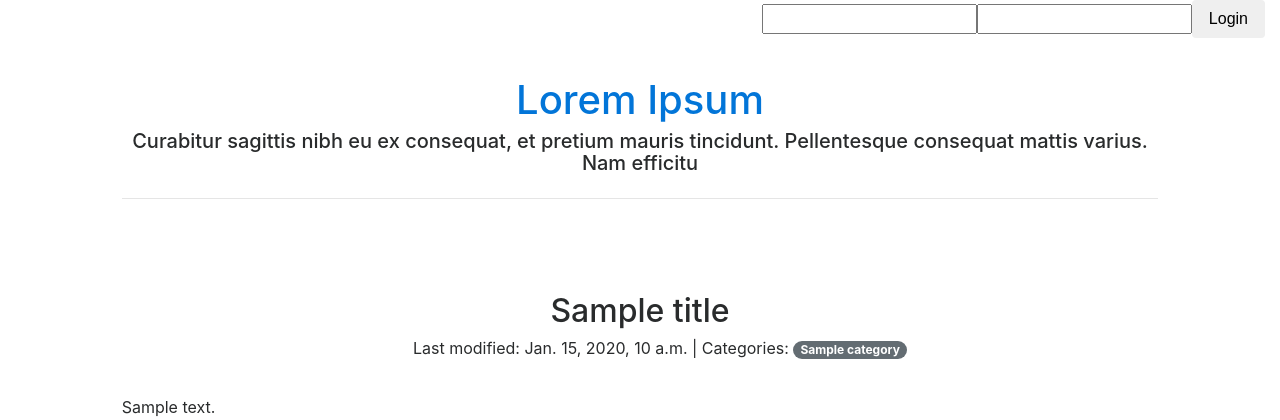
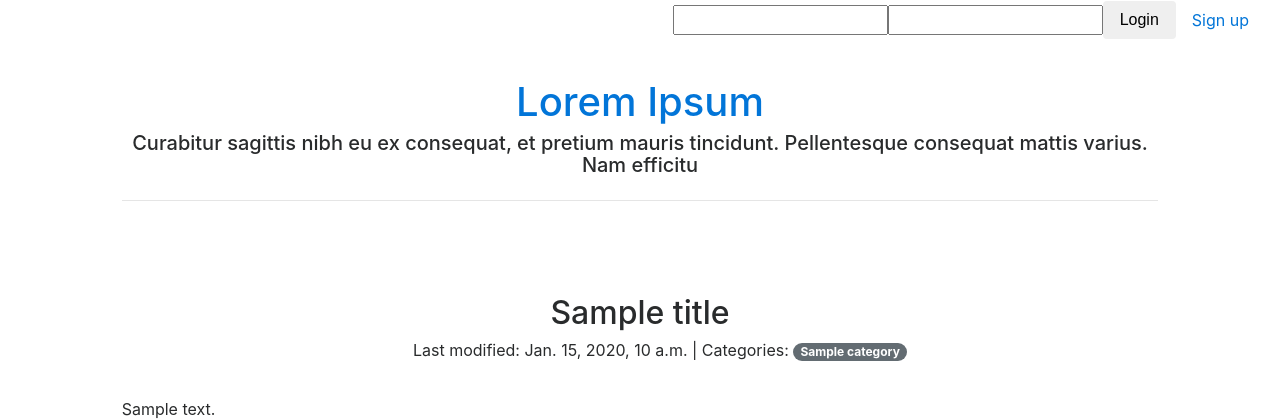
Before and after one commit to Echelon133/Django_blog, a Django app: template blog_app/templates/blog_app/article.html in a window 1280 px wide. Shown: the top 420 px of the page. Run offline with Django 3.2, Linux system fonts and the light colour scheme; the template is opened without the code that fills it: most values are stand-ins (such as "Sample title", 1, 10 or a date in 2020); form fields are guessed from the names that the template uses; some libraries are stand-ins or nearby versions.

Commit message:
Added signup link that is displayed when user is not logged in

```diff
--- a/blog_app/templates/blog_app/includes/login_section.html
+++ b/blog_app/templates/blog_app/includes/login_section.html
@@ -18,6 +18,9 @@
                     {% render_field login_form.password class='form-control mb-1 mr-sm-1 mb-sm-0' %}
                     <button type="submit" class="btn">Login</button>
                 </form>
+                <li class="nav-item">
+                    <a class="nav-link" href="{% url 'signup' %}">Sign up</a>
+                </li>
             {% endif %}
         </ul>
     </div>
```
